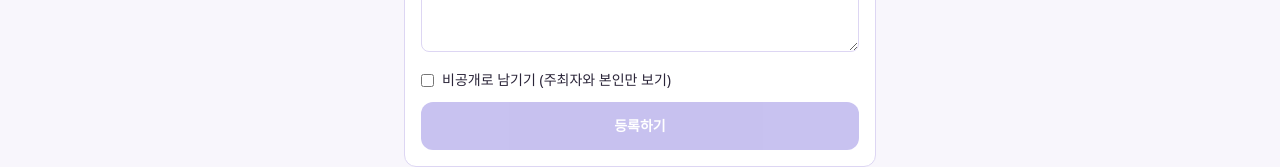
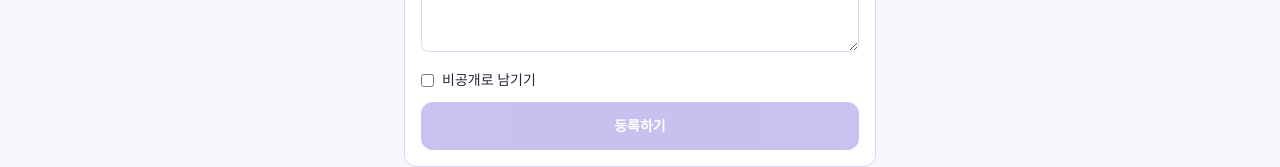
Before and after one commit to y222eeeet/celink, a Next.js app: page /events/evt-1/guestbook in a window 1280 px wide. Shown: the part 527-694 px from the top of the page. Built offline with nearby package versions, Linux system fonts and the light colour scheme.

Commit message:
Remove parenthetical hint from guestbook private toggle label.
Co-authored-by: Cursor <cursoragent@cursor.com>

```diff
--- a/src/components/event/EventGuestbookPage.tsx
+++ b/src/components/event/EventGuestbookPage.tsx
@@ -81,7 +81,7 @@ export function EventGuestbookPage({ eventId }: { eventId: string }) {
             checked={isPrivate}
             onChange={(e) => setIsPrivate(e.target.checked)}
           />
-          비공개로 남기기 (주최자와 본인만 보기)
+          비공개로 남기기
         </label>
         <PrimaryButton
           title="등록하기"
```
